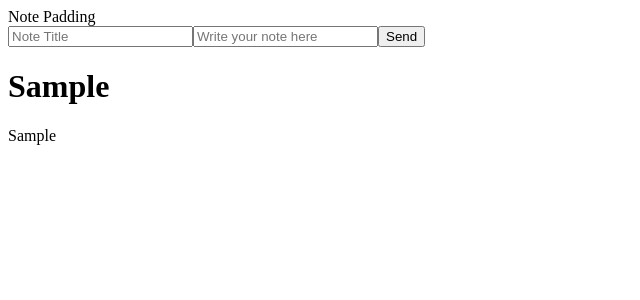
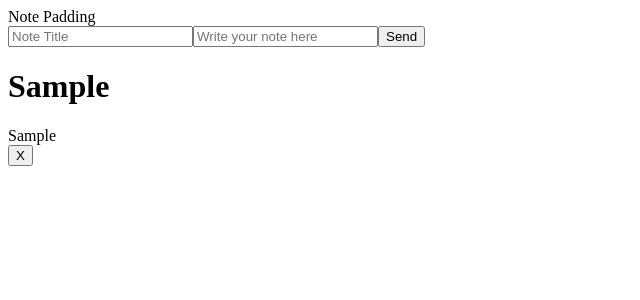
Before and after one commit to martinsgabel/note-padding, a React (Create React App) app: page / in a window 1280 px wide. Both pictures are taken after typing "Sample", "Sample" into the empty fields and a click on the button "Send". Shown: the top 300 px of the page, without its empty margins (0-640 px from the left). Built offline with nearby package versions, Linux system fonts and the light colour scheme.

Commit message:
feat: deleteNote added, rendering saved local storage fixed

```diff
--- a/src/Components/StickNotes.jsx
+++ b/src/Components/StickNotes.jsx
@@ -1,15 +1,22 @@
 import PropTypes from 'prop-types';
 
-export default function StickNotes({list}) {
+export default function StickNotes({list, deleteNote}) {
   return (
     <div>
-      { list && (list
+      { list
         .map(note => (
           <div key={ note.id }>
             <h1>{ note.title }</h1>
             <div>{ note.note }</div>
+            <button
+              id={ note.id }
+              type="button"
+              onClick={ deleteNote }
+            >
+              X
+            </button>
           </div>
-        )))
+        ))
       }
     </div>
   )
--- a/src/Pages/Home.jsx
+++ b/src/Pages/Home.jsx
@@ -1,15 +1,15 @@
-import { useState } from "react";
+import { useEffect, useState } from "react";
 import NotePad from "../Components/NotePad";
 import StickNotes from "../Components/StickNotes";
 
 export default function Home() {
   const [title, setTitle] = useState('')
   const [note, setNote] = useState('')
-  const [noteList, setNoteList] = useState([])
+  const [noteList, setNoteList] = useState(JSON.parse(localStorage.getItem('noteList')) ?? [])
 
   function submitNote() {
     const noteObj = {
-      id: Math.random(),
+      id: Math.floor(Math.random() * 90000) + 10000,
       title,
       note
     }
@@ -18,10 +18,17 @@ export default function Home() {
 
     setNoteList(newNote)
 
-    localStorage.setItem('noteList', JSON.stringify(noteList))
-
     setNote('')
     setTitle('')
+  }
+
+  useEffect(() => {
+    localStorage.setItem('noteList', JSON.stringify(noteList))
+  }, [noteList])
+
+  function deleteNote(id) {
+    const updatedList = noteList.filter(item => item.id !== Number(id))
+    setNoteList(updatedList)
   }
 
   return (
@@ -34,9 +41,10 @@ export default function Home() {
         setNote={ (e) => setNote(e.target.value) }
         submitNote={ () => submitNote() }
       />
-      <StickNotes
+      { noteList && <StickNotes
         list={ noteList }
-      />
+        deleteNote={ (e) => deleteNote(e.target.id) }
+      />}
     </main>
   )
 }
```
